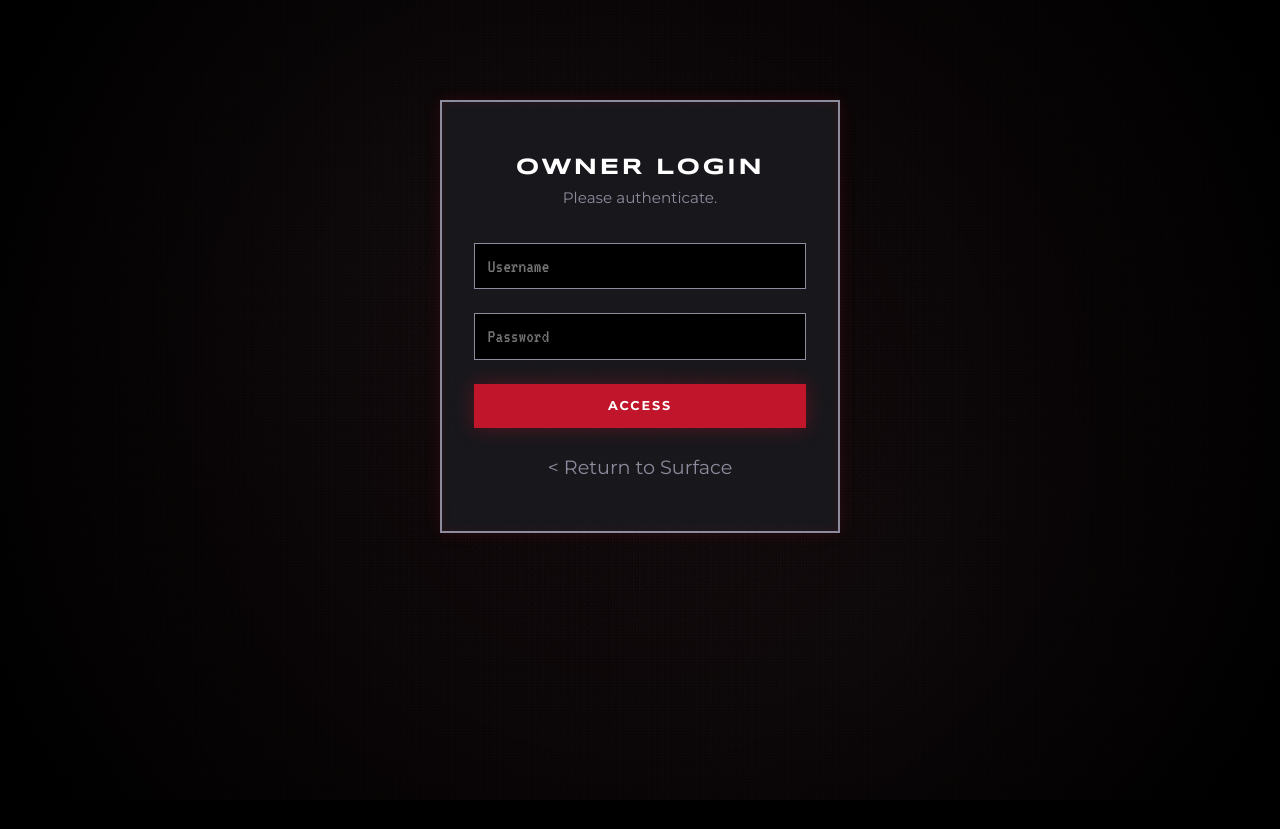
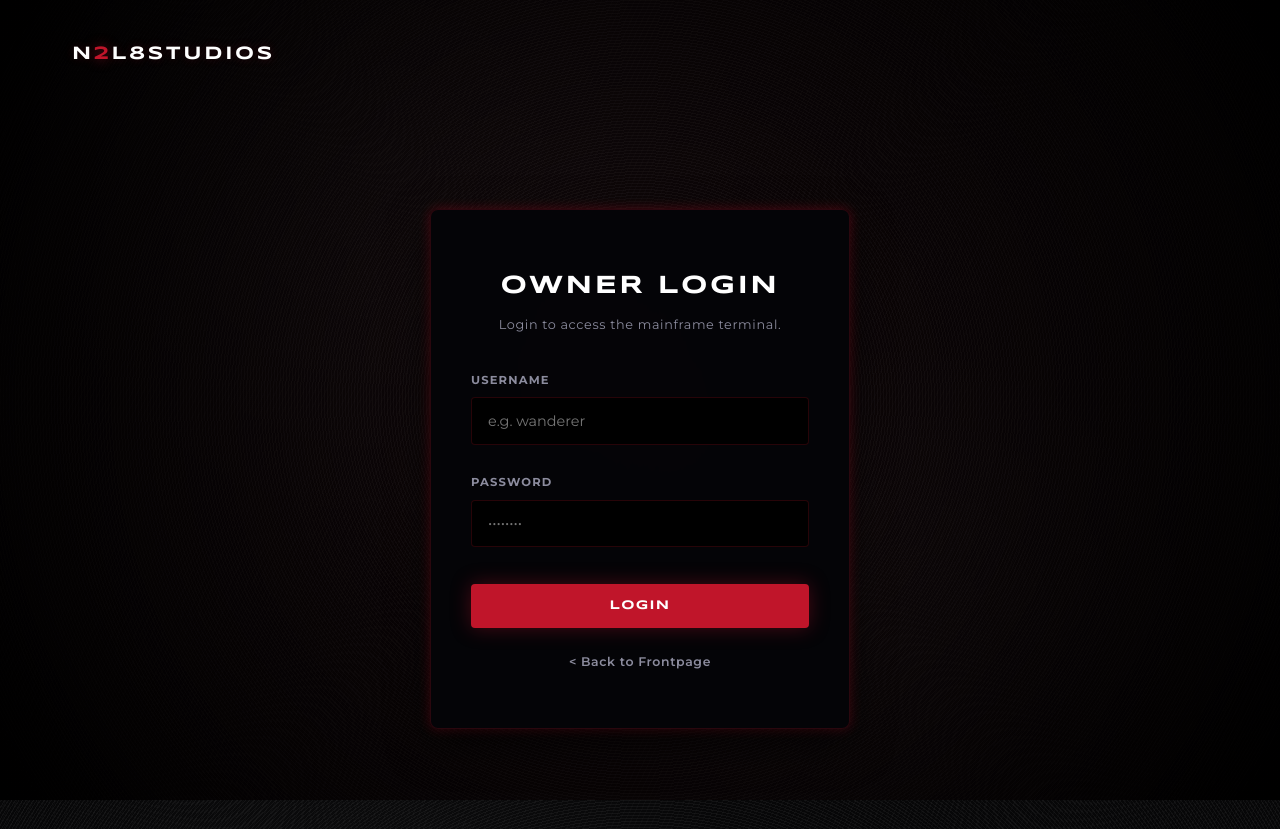
Before and after one commit to prodbyesau-byte/n2l8studio, a PHP site: page /admin/login.php in a window 1280 px wide. Before the commit the page ends 799 px from the top, so only its background shows below. Run offline with PHP 8.4, Linux system fonts and the light colour scheme.

Commit message:
Redesign owner login page to exactly match the premium user login aesthetic

```diff
--- a/n2l8-php/admin/login.php
+++ b/n2l8-php/admin/login.php
@@ -37,33 +37,145 @@ if ($_SERVER['REQUEST_METHOD'] === 'POST') {
 <head>
     <meta charset="UTF-8">
     <meta name="viewport" content="width=device-width, initial-scale=1.0">
-    <title>Owner Login - n2l8studio</title>
-    <link rel="stylesheet" href="/static/style.css?v=2">
+    <title>Owner Login - N2L8 STUDIO</title>
+    <link rel="stylesheet" href="/static/style.css?v=8">
     <link rel="icon" type="image/png" href="/static/logo.png">
     <link rel="apple-touch-icon" href="/static/logo.png">
-    <link href="https://fonts.googleapis.com/css2?family=Righteous&family=VT323&display=swap" rel="stylesheet">
+    <link href="https://fonts.googleapis.com/css2?family=Montserrat:wght@300;400;500;600;700&family=Syncopate:wght@400;700&family=VT323&display=swap" rel="stylesheet">
     <style>
-        .login-box { max-width:400px; margin:100px auto; background:rgba(26,26,31,0.9); padding:3rem 2rem; border:2px solid var(--text-muted); text-align:center; box-shadow:inset 0 0 10px rgba(192,21,42,0.1),0 0 15px rgba(192,21,42,0.15); }
-        .login-box input { width:100%; padding:0.8rem; margin-bottom:1.5rem; background:var(--bg-dark); border:1px solid var(--text-muted); color:var(--text-main); font-family:'VT323',monospace; font-size:1.2rem; outline:none; }
-        .login-box input:focus { border-color:var(--text-main); box-shadow:0 0 10px rgba(192,21,42,0.2); }
-        .flash-msg { color:var(--accent); margin-bottom:1rem; }
+        .login-box {
+            max-width: 420px;
+            margin: 100px auto;
+            background: rgba(5, 5, 8, 0.95);
+            padding: 3.5rem 2.5rem;
+            border: 1px solid var(--border-color);
+            border-radius: 8px;
+            text-align: center;
+            box-shadow: 0 15px 40px rgba(0, 0, 0, 0.6), var(--accent-glow);
+            backdrop-filter: blur(12px);
+            -webkit-backdrop-filter: blur(12px);
+            transition: all 0.3s ease;
+        }
+        .login-box:hover {
+            border-color: rgba(192, 21, 42, 0.4);
+            box-shadow: 0 20px 45px rgba(192, 21, 42, 0.15), var(--accent-glow);
+        }
+        .login-box h2 {
+            font-family: 'Syncopate', sans-serif;
+            color: #ffffff;
+            font-size: 1.6rem;
+            font-weight: 700;
+            margin-bottom: 0.5rem;
+            letter-spacing: 0.1em;
+        }
+        .login-box p {
+            font-family: 'Montserrat', sans-serif;
+            font-size: 0.8rem;
+            color: var(--text-muted);
+            margin-bottom: 2.2rem;
+            letter-spacing: 0.05em;
+        }
+        .form-group {
+            position: relative;
+            margin-bottom: 1.8rem;
+            text-align: left;
+        }
+        .form-group label {
+            display: block;
+            color: var(--text-muted);
+            font-family: 'Montserrat', sans-serif;
+            font-size: 0.72rem;
+            font-weight: 700;
+            text-transform: uppercase;
+            letter-spacing: 0.1em;
+            margin-bottom: 0.5rem;
+        }
+        .login-box input {
+            width: 100%;
+            padding: 0.85rem 1rem;
+            background: #000000;
+            border: 1px solid var(--border-color);
+            border-radius: 4px;
+            color: var(--text-main);
+            font-family: 'Montserrat', sans-serif;
+            font-size: 0.9rem;
+            outline: none;
+            transition: all 0.25s ease;
+        }
+        .login-box input:focus {
+            border-color: var(--accent);
+            box-shadow: var(--accent-glow);
+        }
+        .flash-msg {
+            color: var(--accent);
+            background: rgba(192, 21, 42, 0.08);
+            border: 1px solid var(--border-color);
+            padding: 0.8rem;
+            border-radius: 4px;
+            margin-bottom: 1.5rem;
+            font-family: 'VT323', monospace;
+            font-size: 1.15rem;
+            text-align: left;
+        }
+        .login-box .cta-btn {
+            width: 100%;
+            font-family: 'Syncopate', sans-serif;
+            font-weight: 700;
+            letter-spacing: 0.1em;
+            padding: 0.95rem;
+            margin-top: 0.5rem;
+            border-radius: 4px;
+        }
+        .box-footer-link {
+            display: inline-block;
+            margin-top: 1.5rem;
+            color: var(--text-muted);
+            text-decoration: none;
+            font-family: 'Montserrat', sans-serif;
+            font-size: 0.78rem;
+            font-weight: 600;
+            letter-spacing: 0.05em;
+            transition: all 0.25s ease;
+        }
+        .box-footer-link:hover {
+            color: #ffffff;
+            text-shadow: 0 0 5px rgba(255, 255, 255, 0.4);
+        }
     </style>
 </head>
 <body class="page-home">
+    <header class="hero" style="min-height: auto; padding-bottom: 0;">
+        <nav>
+            <a href="/index.php" class="logo-text" style="text-decoration:none;">N<span>2</span>L8studios</a>
+        </nav>
+    </header>
+
     <div class="container">
         <div class="login-box">
-            <h2>Owner Login</h2>
-            <p style="color:var(--text-muted);margin-bottom:2rem;">Please authenticate.</p>
+            <h2>OWNER LOGIN</h2>
+            <p>Login to access the mainframe terminal.</p>
+
             <?php if ($error): ?>
             <div class="flash-msg">&gt; <?= h($error) ?></div>
             <?php endif; ?>
+
             <form method="POST">
-                <input type="text" name="username" placeholder="Username" required autocomplete="username">
-                <input type="password" name="password" placeholder="Password" required autocomplete="current-password">
-                <button type="submit" class="cta-btn" style="width:100%;">ACCESS</button>
+                <div class="form-group">
+                    <label>Username</label>
+                    <input type="text" name="username" required autocomplete="username" placeholder="e.g. wanderer">
+                </div>
+
+                <div class="form-group">
+                    <label>Password</label>
+                    <input type="password" name="password" required autocomplete="current-password" placeholder="••••••••">
+                </div>
+
+                <button type="submit" class="cta-btn">LOGIN</button>
             </form>
-            <br>
-            <a href="/index.php" style="color:var(--text-muted);text-decoration:none;font-size:1.2rem;">&lt; Return to Surface</a>
+
+            <div style="margin-top: 1.5rem; display: flex; flex-direction: column; gap: 0.8rem; align-items: center;">
+                <a href="/index.php" class="box-footer-link" style="margin-top: 0;">&lt; Back to Frontpage</a>
+            </div>
         </div>
     </div>
 </body>
```
